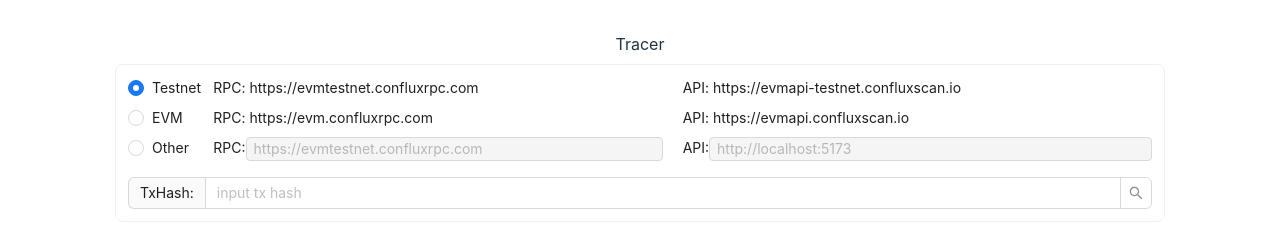
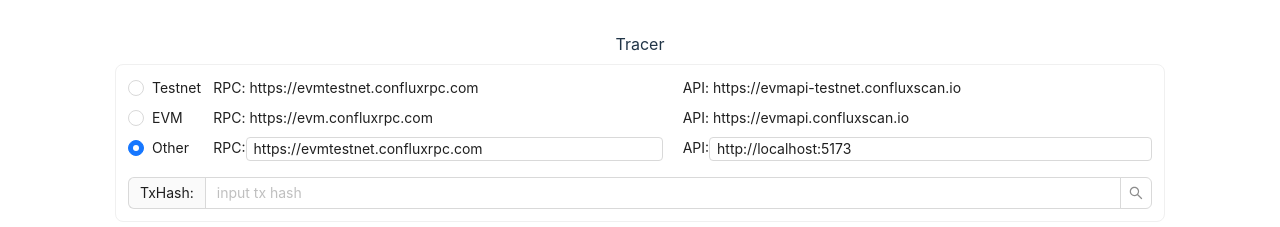
Before and after one commit to Tigo9527/abstract-account-ui, a React (Vite) app: page /tracer in a window 1280 px wide. Shown: the top 227 px of the page. Built offline with nearby package versions, Linux system fonts and the light colour scheme; no server answers.

Commit message:
auto switch rpc host.

```diff
--- a/src/tx-tracer/TxInput.tsx
+++ b/src/tx-tracer/TxInput.tsx
@@ -6,10 +6,13 @@ import {rpcHolder, rpcHost as rpcConf} from "../logic/requestCache.ts";
 import Search from "antd/es/input/Search";
 
 export const TxInput = () => {
+    const browserHost = window.location.hostname;
+    const initRpcSwith = browserHost.includes('evmtestnet') ? 'test':
+        browserHost.includes('evm') ? 'evm' : 'other';
     const [rpcHost, setRpcHost] = useState(rpcConf)
     const [txHash, setTxHash] = useState(window.location.href.split('#')[1] || '')
     const [error, setError] = useState('')
-    const [rpcSwitch, setRpcSwitch] = useState('test' as 'test' | 'evm' | 'other');
+    const [rpcSwitch, setRpcSwitch] = useState(initRpcSwith as 'test' | 'evm' | 'other');
 
     const provider = useMemo(() => {
         const apiKey = '3M5xMwYFc5otj9brLq3JRnFaeoC2XPAv8svHu8Co3b2jSd37bLA8UCQzsE64SN7Y9JRS4HNgM2My4aqVR41iwKDK8'
```
